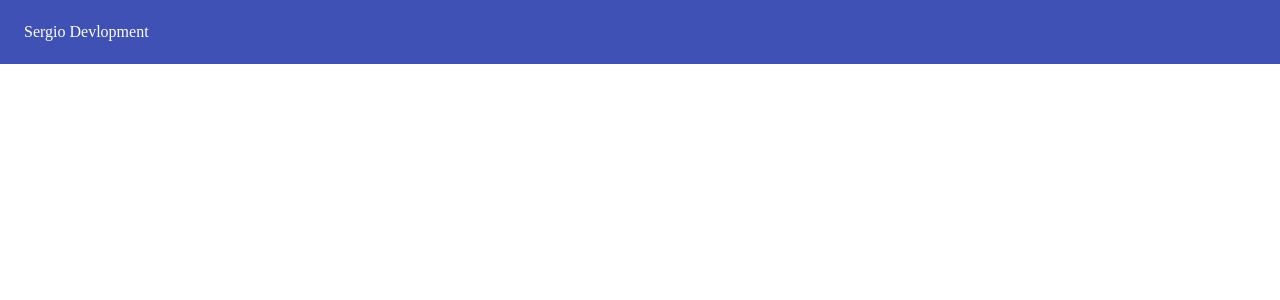
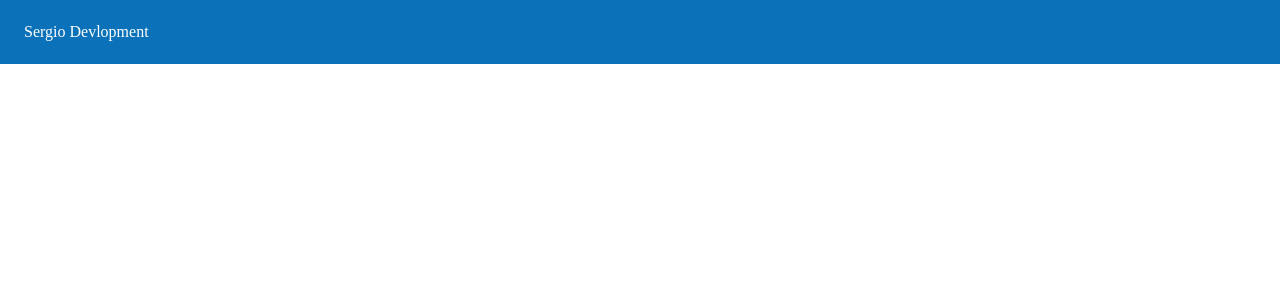
Before and after one commit to srosajazz/arcdevelopment---reactjs, a React (Create React App) app: page / in a window 1280 px wide. Shown: the top 300 px of the page. Built offline with nearby package versions, Linux system fonts and the light colour scheme.

Commit message:
chore:  theming part II Material styles

```diff
--- a/src/components/ui/Theme.js
+++ b/src/components/ui/Theme.js
@@ -1,3 +1,21 @@
 import { createMuiTheme } from '@material-ui/core/styles';
 
-export default createMuiTheme({});
+//var() -> Custom Properties (Variables)
+const headBlue = "#0B72B9"
+const headOrange = "#FFBA60"
+
+export default createMuiTheme({
+  palette: {
+    common: {
+      blue: `${headBlue}`,
+      orange: `${headOrange}`
+    },
+    primary: {
+      main: `${headBlue}`
+    },
+    secondary: {
+      main: `${headOrange}`
+
+    }
+  }
+});
```
